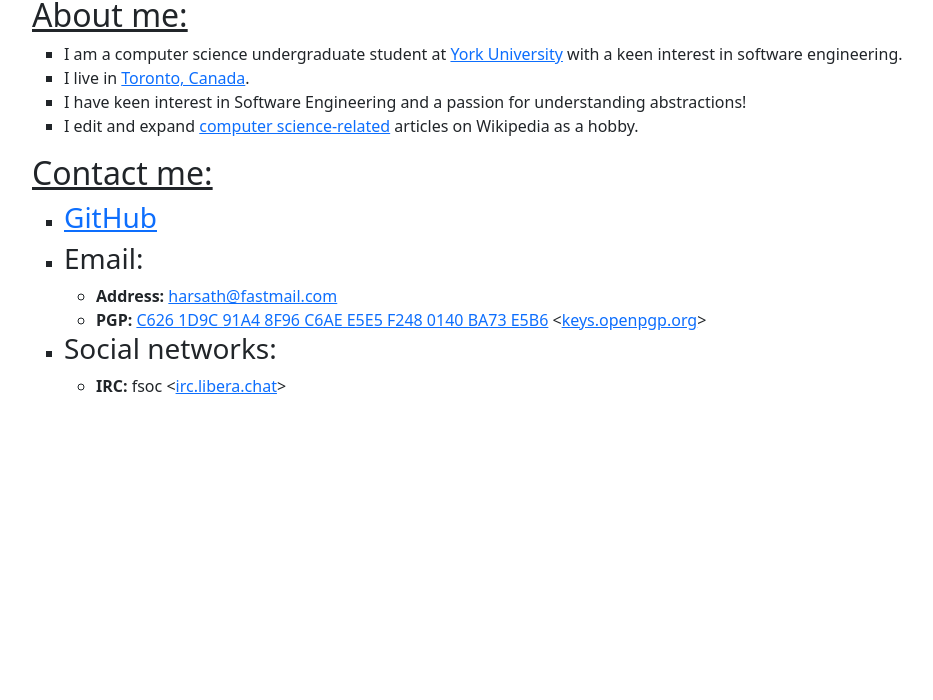
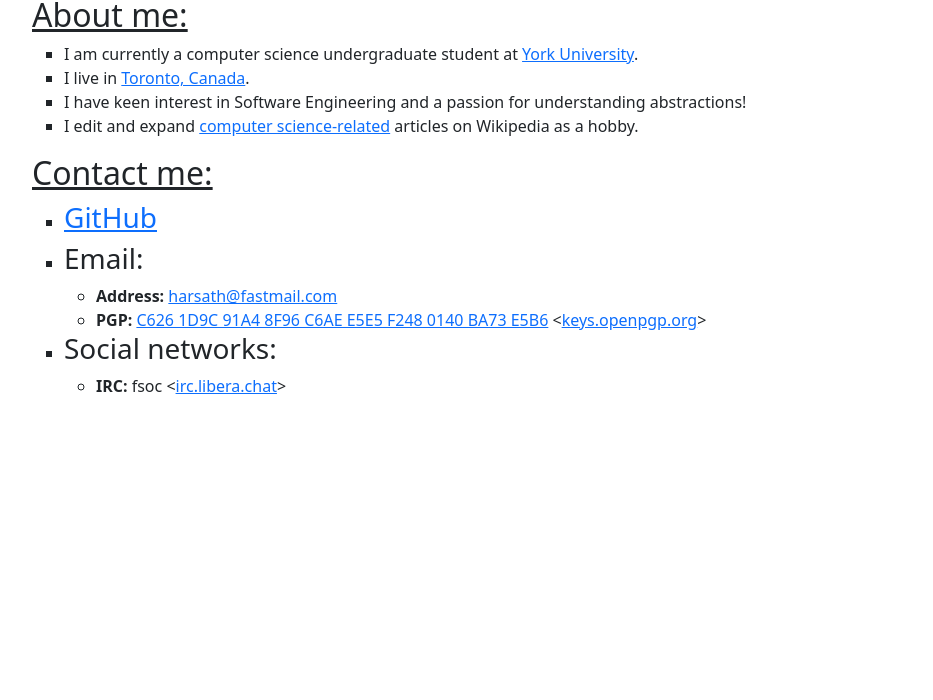
Before and after one commit to harsath/harsath.github.io, a plain HTML site: page index.html in a window 1280 px wide. Shown: the part 100-800 px from the top of the page, without its empty margins (50-983 px from the left). Drawn offline with nearby package versions, Linux system fonts and the light colour scheme.

Commit message:
ce resume

```diff
--- a/index.html
+++ b/index.html
@@ -16,7 +16,7 @@
 		<h1 class="center">Harsath's corner of the WWW</h1>
 		<h2><u>About me:</u></h2>
 		<ul class="square-list">
-			<li>I am a computer science undergraduate student at <a href="https://en.wikipedia.org/wiki/York_University">York University</a> with a keen interest in software engineering.</li>
+			<li>I am currently a computer science undergraduate student at <a href="https://en.wikipedia.org/wiki/York_University">York University</a>.</li>
 			<li>I live in <a href="https://en.wikipedia.org/wiki/Toronto">Toronto, Canada</a>.</li>
 			<li>I have keen interest in Software Engineering and a passion for understanding abstractions!</li>
 			<li>I edit and expand <a href="https://en.wikipedia.org/wiki/Wikipedia:WikiProject_Computing">computer science-related</a> articles on Wikipedia as a hobby.</li>
```
